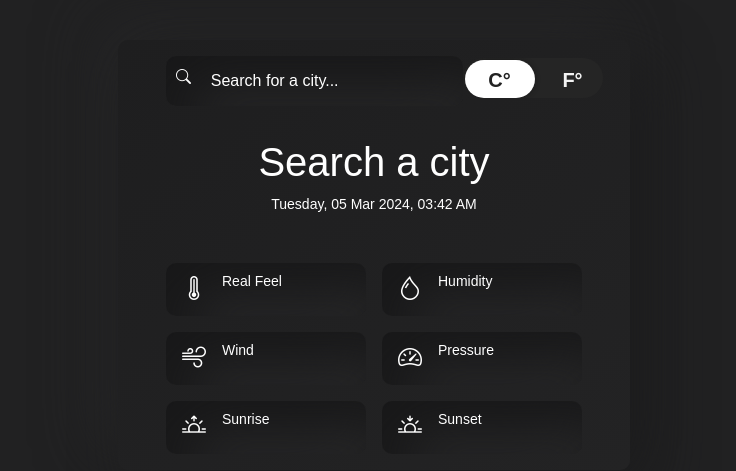
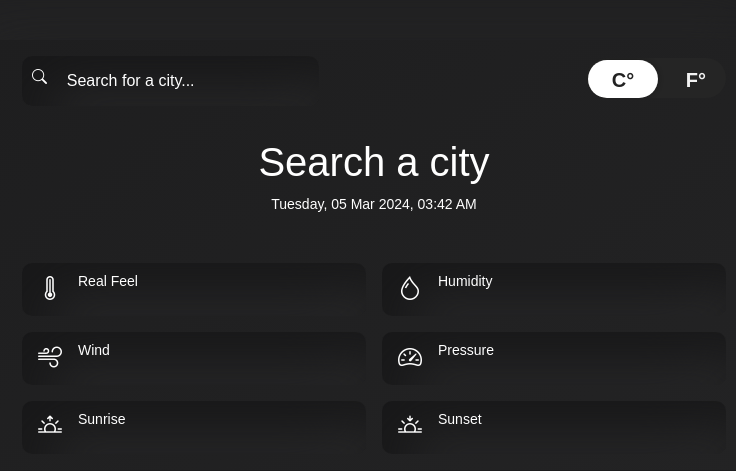
Before and after one commit to Joshua-T-J/WeatherApp, an Angular app: page / in a window 1280 px wide. Shown: the part 145-616 px from the top of the page, without its empty margins (266-1002 px from the left). Built offline with nearby package versions, Linux system fonts and the light colour scheme.

Commit message:
style changes - width changes of card

```diff
--- a/src/styles.css
+++ b/src/styles.css
@@ -3,7 +3,7 @@
   margin: 0;
   padding: 0;
   box-sizing: border-box;
-    font-family: 'Poppins', sans-serif;
+  font-family: "Poppins", sans-serif;
 }
 
 body {
@@ -25,13 +25,12 @@ body {
 .content {
   border-radius: 10px;
   padding: 1rem 3rem;
-    width: 40%;
+  width: 70dvw;
+  max-width: 800px;
   border-radius: 10px;
   background: linear-gradient(145deg, #1e1e1f, #232324);
-    box-shadow: 20px 20px 60px #1c1c1d,
-        -20px -20px 60px #262627;
+  box-shadow: 20px 20px 60px #1c1c1d, -20px -20px 60px #262627;
   color: #fff;
-
 }
 
 .weather_header {
@@ -44,8 +43,7 @@ input {
   border: none;
   border-radius: 10px;
   background: #212122;
-    box-shadow: inset 27px 27px 54px #181819,
-        inset -27px -27px 54px #2a2a2b;
+  box-shadow: inset 27px 27px 54px #181819, inset -27px -27px 54px #2a2a2b;
   outline: none;
   color: #fff;
   padding: 0.8rem 2.8rem;
@@ -86,7 +84,7 @@ input::placeholder {
 }
 
 .weather_datetime {
-    margin-bottom: .5rem;
+  margin-bottom: 0.5rem;
   font-size: 14px;
 }
 
@@ -128,9 +126,8 @@ input::placeholder {
   border-radius: 10px;
   border-radius: 10px;
   background: #212122;
-    box-shadow: inset 27px 27px 54px #181819,
-        inset -27px -27px 54px #2a2a2b;
-    padding: .5rem 1rem;
+  box-shadow: inset 27px 27px 54px #181819, inset -27px -27px 54px #2a2a2b;
+  padding: 0.5rem 1rem;
   border-radius: 10px;
 }
 
@@ -143,7 +140,7 @@ input::placeholder {
   font-size: 14px;
 }
 
-@media(max-width: 936px) {
+@media (max-width: 936px) {
   .container {
     width: 90%;
   }
@@ -157,8 +154,7 @@ input::placeholder {
   }
 }
 
-
-@media(max-width: 400px) {
+@media (max-width: 400px) {
   .weather_info {
     grid-template-columns: none;
   }
@@ -166,12 +162,11 @@ input::placeholder {
 
 .weather_btn {
   margin: 1.5rem auto 0;
-    padding: .8rem 1.5rem;
+  padding: 0.8rem 1.5rem;
   border: transparent;
   border-radius: 5px;
   background: linear-gradient(145deg, #19191a, #1e1e1f);
-    box-shadow: 5px 5px 20px #181819,
-        -5px -5px 20px #202021;
+  box-shadow: 5px 5px 20px #181819, -5px -5px 20px #202021;
   color: #fff;
   cursor: pointer;
 }
```
Also changed, not shown: src/assets/Images/moon.png (deleted). Lines whose indentation alone changed are shown as unchanged.
